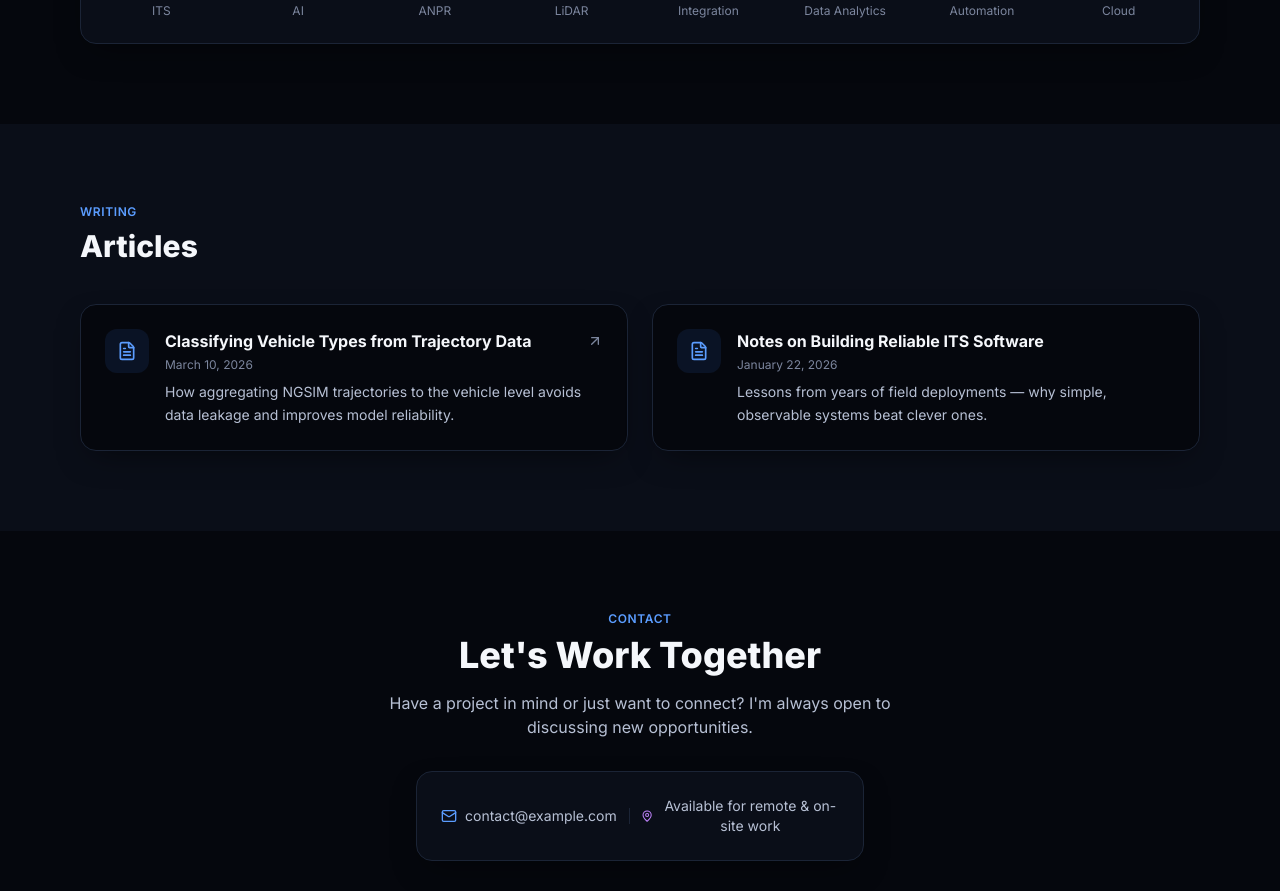
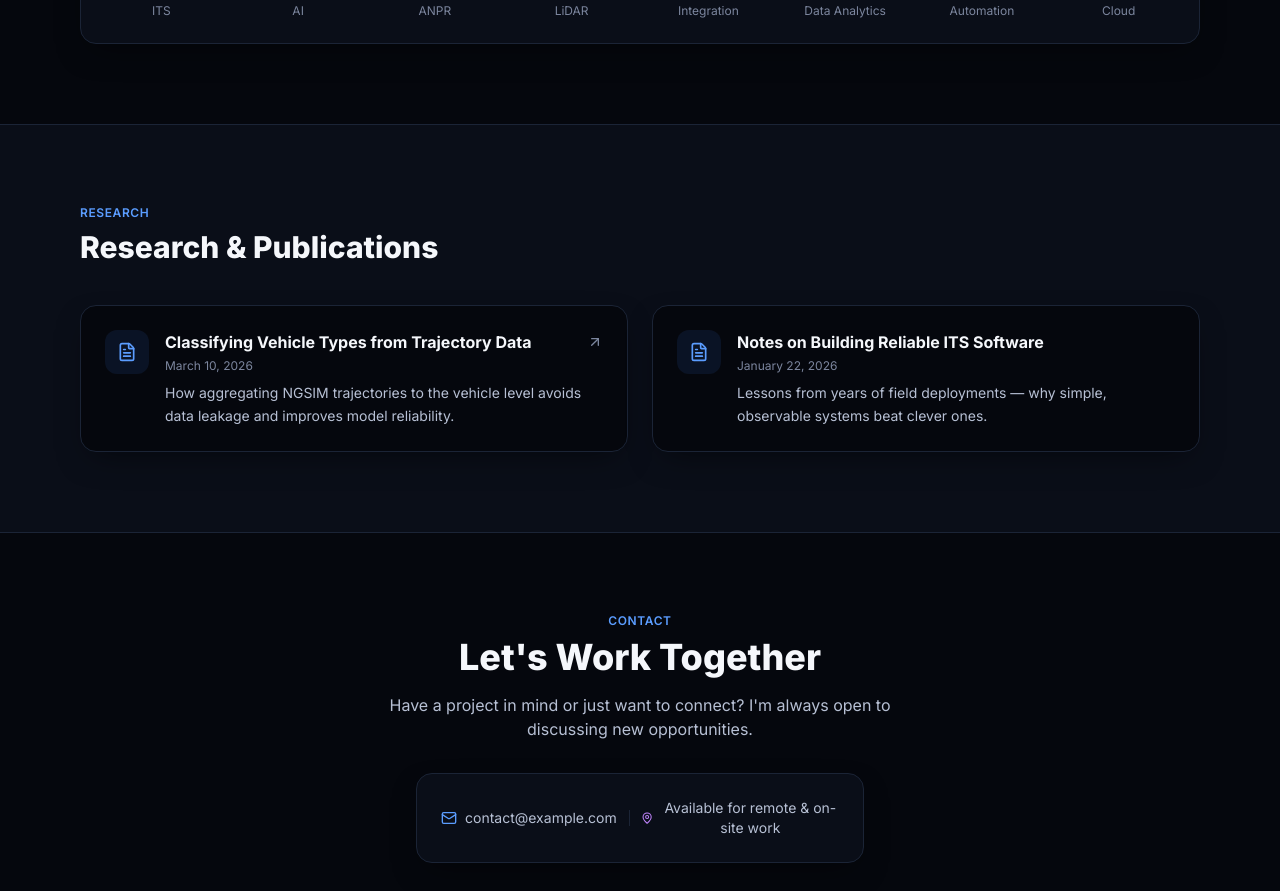
Before and after one commit to Mahyoub88/Mahyoub88.github.io, a React (Vite) app: page / in a window 1280 px wide. Shown: the part 3320-4211 px from the top of the page. Built offline with nearby package versions, Linux system fonts and the light colour scheme.

Commit message:
Update Articles.tsx

```diff
--- a/src/components/Articles.tsx
+++ b/src/components/Articles.tsx
@@ -7,10 +7,10 @@ export function Articles() {
   if (content.articles.length === 0) return null
 
   return (
-    <section id="articles" className="bg-[var(--surface-1)] py-20">
+    <section id="articles" className="border-y border-[var(--border-1)] bg-[var(--surface-1)] py-20">
       <Container>
-        <p className="text-xs font-semibold tracking-wider text-brand-blue-400">WRITING</p>
-        <h2 className="mt-2 text-3xl font-extrabold text-[var(--text-1)]">Articles</h2>
+        <p className="text-xs font-semibold tracking-wider text-brand-blue-400">RESEARCH</p>
+        <h2 className="mt-2 text-3xl font-extrabold text-[var(--text-1)]">Research &amp; Publications</h2>
 
         <div className="mt-10 grid grid-cols-1 gap-6 md:grid-cols-2">
           {content.articles.map((article) => {
```
